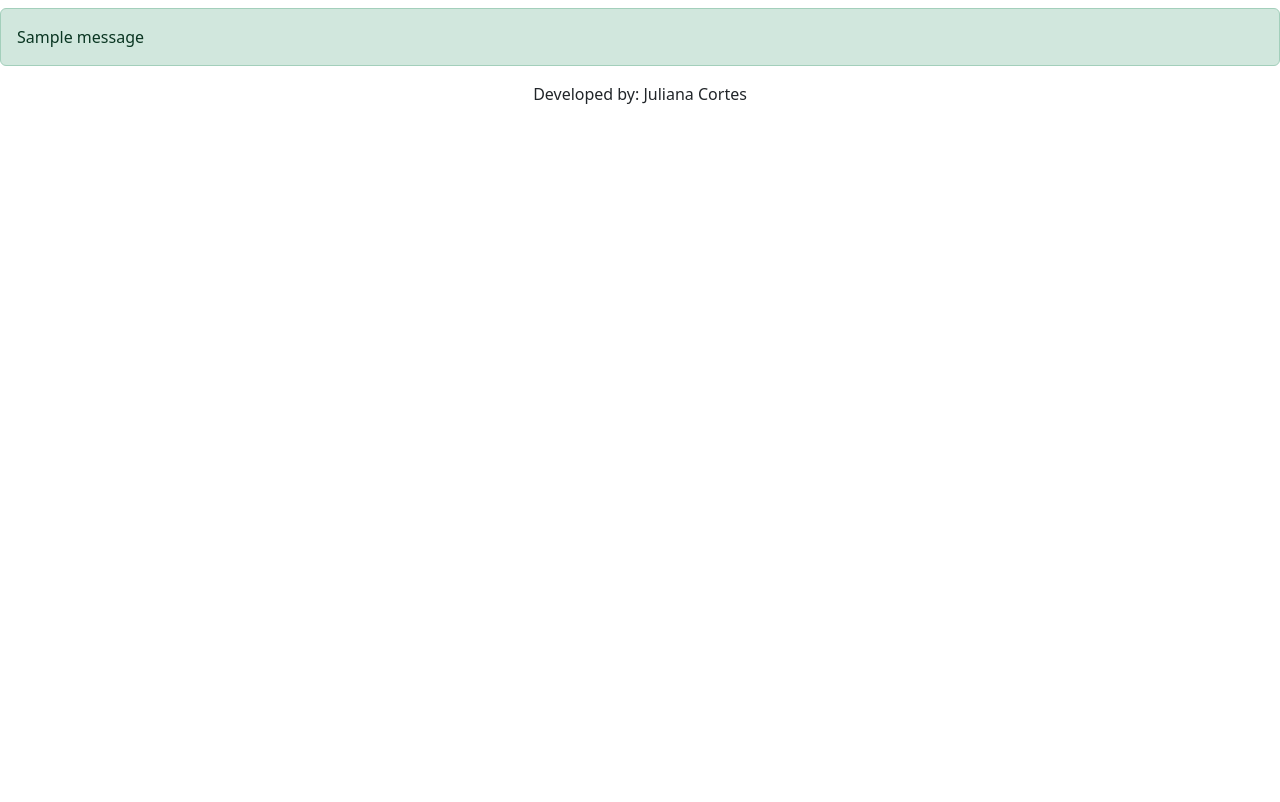
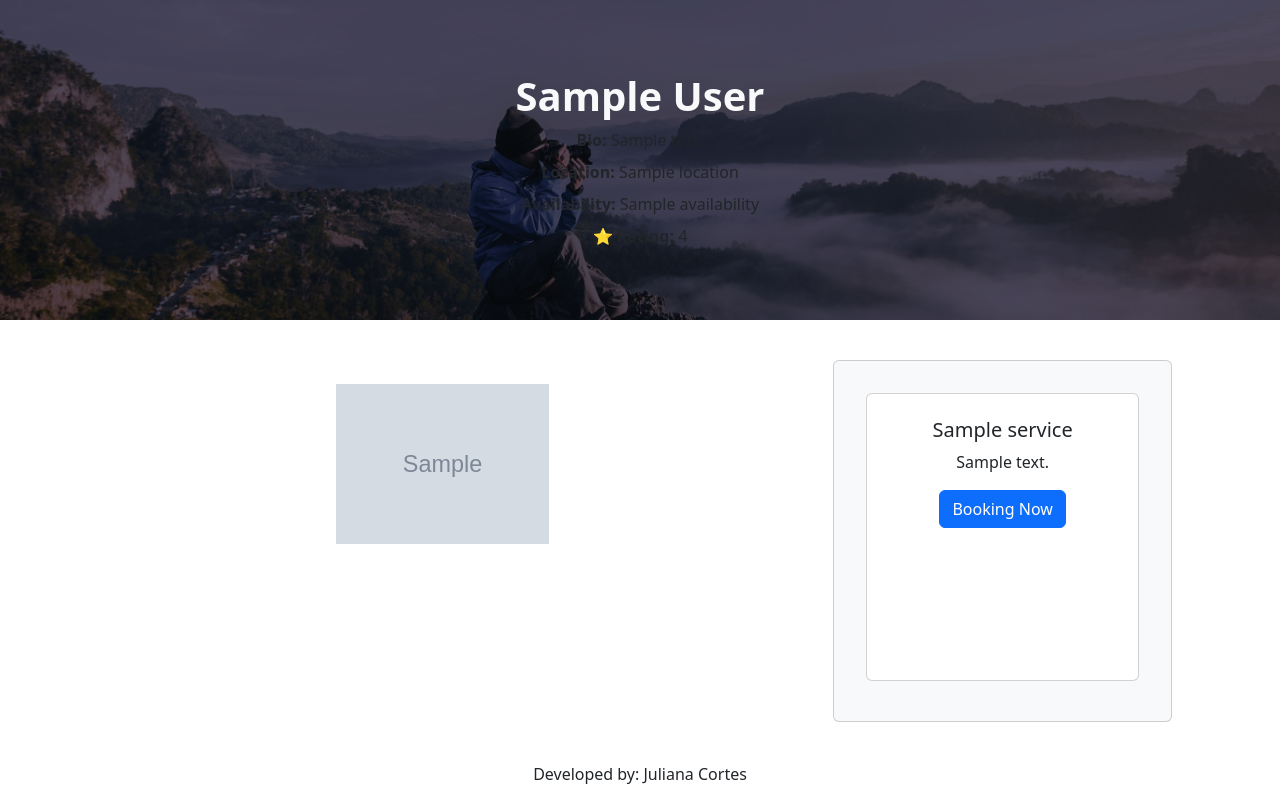
Before and after one commit to Juli27co/IFN582_Assessment3, a Flask app: template project/templates/vendor_gallery.html in a window 1280 px wide. Shown: the part 144-946 px from the top of the page. Before the commit the page ends 248 px from the top, so only its background shows below. Run offline with Flask 3, Linux system fonts and the light colour scheme; the template is opened without the code that fills it: most values are stand-ins (such as "Sample title", 1, 10 or a date in 2020); grey boxes marked "Sample" are stand-in pictures; one stand-in notice (Sample message) is shown; parts of the project's set-up code (start-up, migrations or seed data) failed here and were passed over; some libraries are stand-ins or nearby versions.

Commit message:
Update vendor_gallery.html

```diff
--- a/project/templates/vendor_gallery.html
+++ b/project/templates/vendor_gallery.html
@@ -1,70 +1,51 @@
-{% extends "base.html" %}
-{% from "bootstrap5/form.html" import render_form %}
+{% extends 'base.html' %}
 
 {% block main %}
-{% with messages = get_flashed_messages(with_categories=true) %}
-  {% if messages %}
-    {% for category, message in messages %}
-      <div class="alert alert-{{ category }} mt-2" role="alert">
-        {{ message }}
-      </div>
-    {% endfor %}
-  {% endif %}
-{% endwith %}
 
-{% if page == 'role' %}
-  <h2 class="mb-3">Register Your Account</h2>
-  <form method="post">
-    {{ form.hidden_tag() }}
-    {{ form.clientSubmit(class="btn btn-primary me-2") }}
-    {{ form.photographerSubmit(class="btn btn-primary") }}
-  </form>
+<main>
+    <div class="header-bg d-flex flex-column justify-content-center align-items-center">
+        <h1 class="text-light mb-2"><strong>{{ photographer.firstName }} {{ photographer.lastName }}</strong></h1>
+        <div class="text_color text-start">
+            <p class="mb-2"><strong>Bio:</strong> {{ photographer.bioDescription }}</p>
+        </div>
+        <p class="mb-2 text_color"><strong>Location:</strong> {{ photographer.location }}</p>
+        <p class="mb-2 text_color"><strong>Availability:</strong> {{ photographer.availability }}</p>
+        <p class="mb-0 text_color">⭐ <strong>Rating:</strong> {{ photographer.rating }}</p>
 
-{% elif page == 'client' %}
-  <h2 class="mb-3">New Client Registration</h2>
-  <form method="post">
-    {{ form.hidden_tag() }}
-    <div>
-         <div class="mb-3">
-        {{ form.email.label }} {{ form.email(class="form-control") }}
-        {{ form.password.label }} {{ form.password(class="form-control") }}
-        {{ form.firstName.label }} {{ form.firstName(class="form-control") }}
-        {{ form.lastName.label }} {{ form.lastName(class="form-control") }}
-        {{ form.phone.label }} {{ form.phone(class="form-control") }}
-        {{ form.address.label }} {{ form.address(class="form-control") }}
-        {{ form.preferredPaymentMethod.label }} {{ form.preferredPaymentMethod(class="form-control") }}
-        </div>
     </div>
 
-    {{ form.submit(class="btn btn-primary") }}
-  </form>
-
-{% elif page == 'photographer' %}
-  <h2 class="mb-3">New Photographer Registration</h2>
-  <form method="post">
-    {{ form.hidden_tag() }}
-    <div class="mb-3">
-      {{ form.email.label }} {{ form.email(class="form-control") }}
-    </div>
-    <div class="mb-3">
-      {{ form.password.label }} {{ form.password(class="form-control") }}
-    </div>
-    <div class="mb-3">
-      {{ form.firstName.label }} {{ form.firstName(class="form-control") }}
-    </div>
-    <div class="mb-3">
-      {{ form.lastName.label }} {{ form.lastName(class="form-control") }}
-    </div>
-    <div class="mb-3">
-      {{ form.phone.label }} {{ form.phone(class="form-control") }}
-    </div>
-    <div class="mb-3">
-      {{ form.location.label }} {{ form.location(class="form-control") }}
-    </div>
-    {{ form.submit(class="btn btn-primary") }}
-  </form>
-{% endif %}
+    <div class="mx-md-5 row p-4 m-auto">
+        <div class="col-md-6 col-lg-8 row g-3 justify-content-center">
+            {% for image in images %}
+            <div class="portfolio col-12 col-md-4 col-lg-4 ">
+                <img
+                    src="{{ url_for('static', filename='img/' + image.imageSource) }}"
+                    alt="{{ image.imageDescription }}"/>
+            </div>
+            {% endfor %}
+        </div>
 
 
 
+
+        <div class="col-md-6 col-lg-4">
+            <div class="card bg-light p-4 my-3">
+                {% for service in services %}
+                <div class="card  text-center mb-3">
+                    <div class="card-body pt-4 p-3">
+                        <h5 class="card-title">{{ service.name }}</h5>
+                        <p class="card-text">{{ service.shortDescription }}</p>
+                        <a href="{{ url_for('main.itemDetails', photographer_service_id=service.photographer_service_id) }}"
+                            class="btn btn-primary"> Booking Now </a>
+
+
+                    </div>
+                </div>
+                {% endfor %}
+            </div>
+        </div>
+
+    </div>
+
+</main>
 {% endblock %}
```
